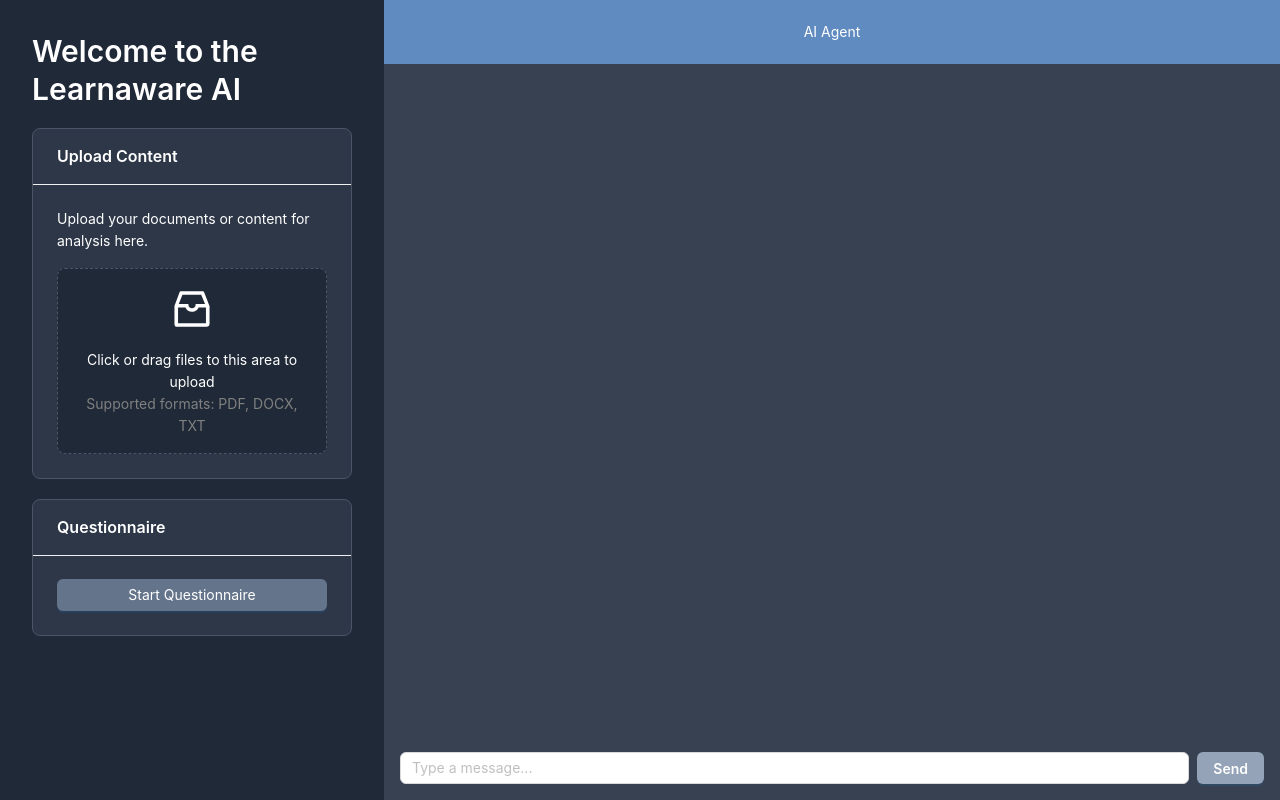
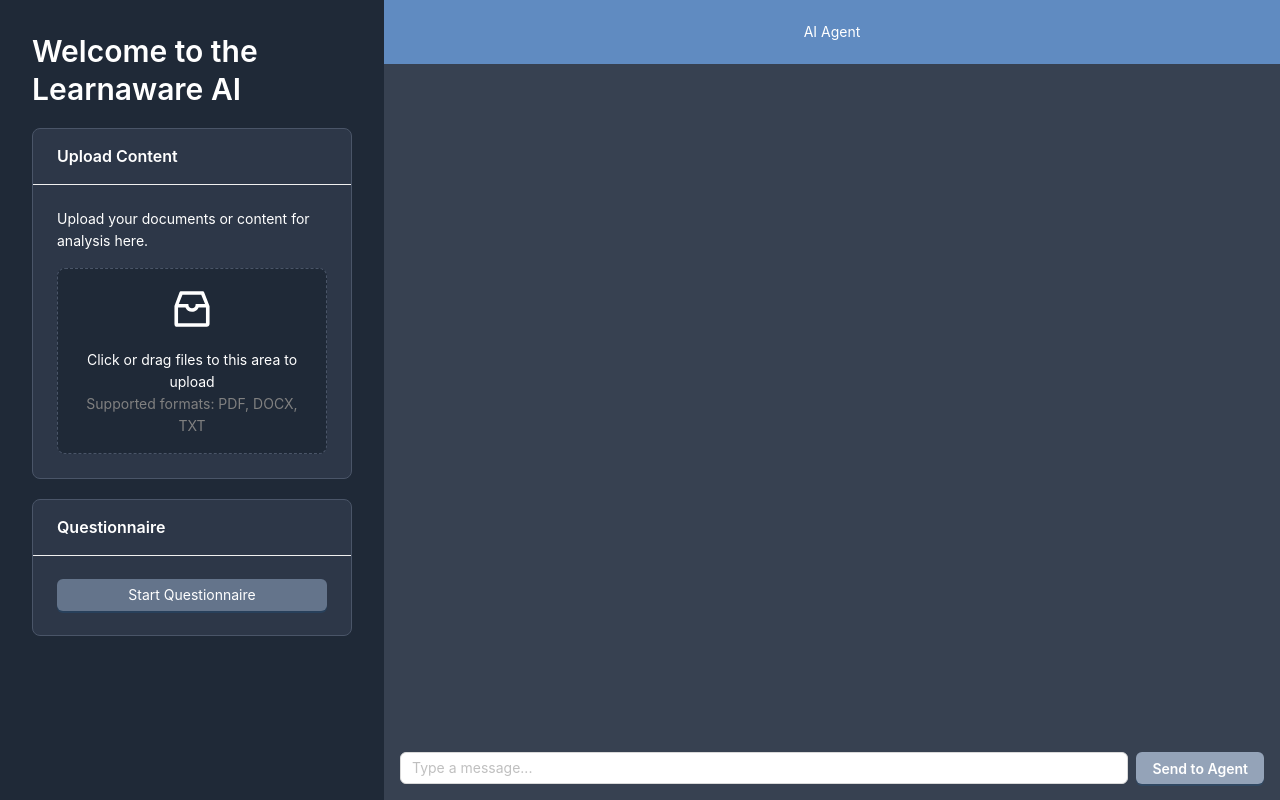
Before and after one commit to Learn-Aware/learnaware-ai, a Next.js app in the folder frontend/: page / in a window 1280 px wide. Built offline with nearby package versions, Linux system fonts and the light colour scheme.

Commit message:
Update button label in ChatContent component for clarity

```diff
--- a/frontend/app/components/ChatContent.tsx
+++ b/frontend/app/components/ChatContent.tsx
@@ -69,7 +69,7 @@
             onClick={handleSendMessage}
             style={{ marginLeft: 8 }}
           >
-            Send
+            Send to Agent
           </Button>
         </div>
       </Content>
```
